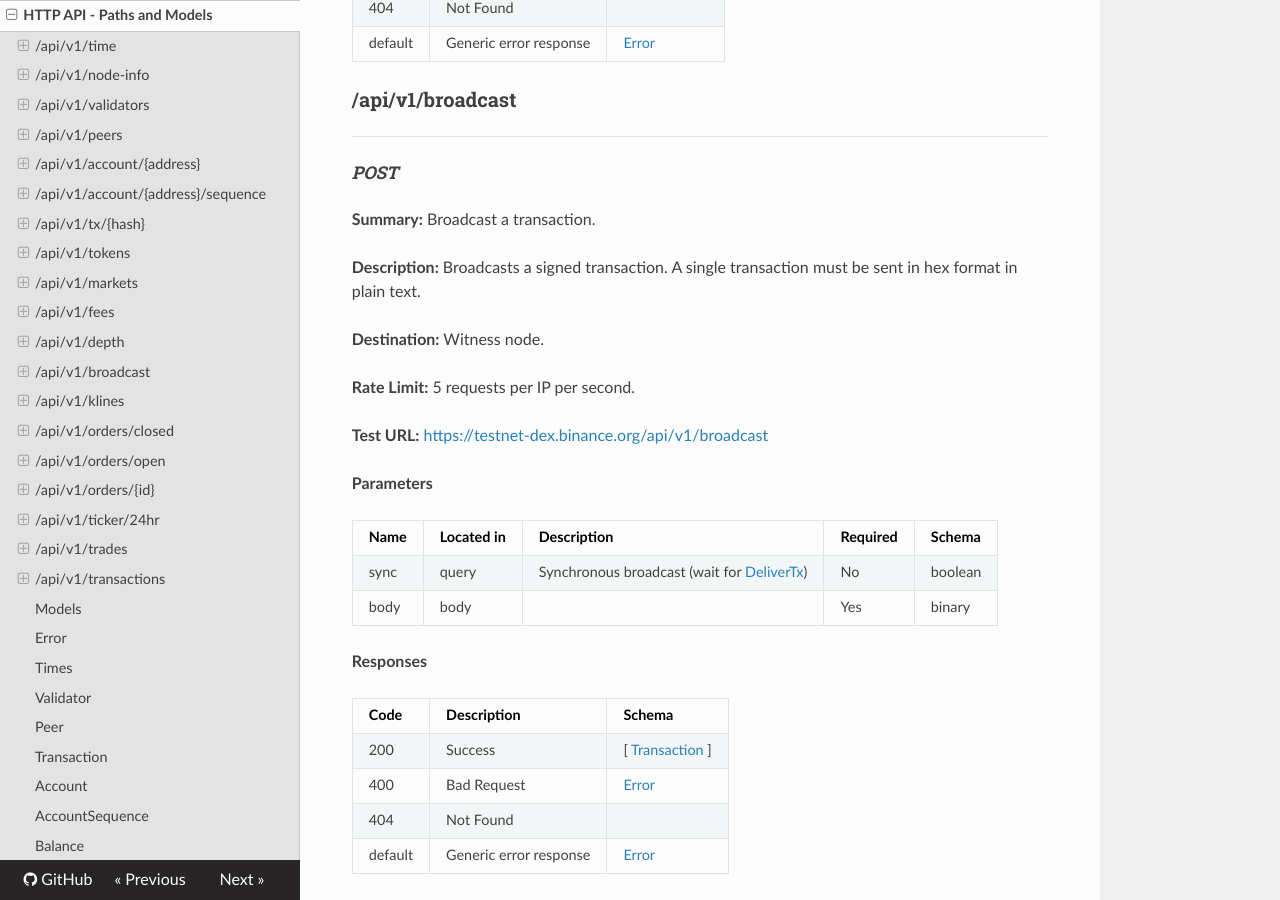
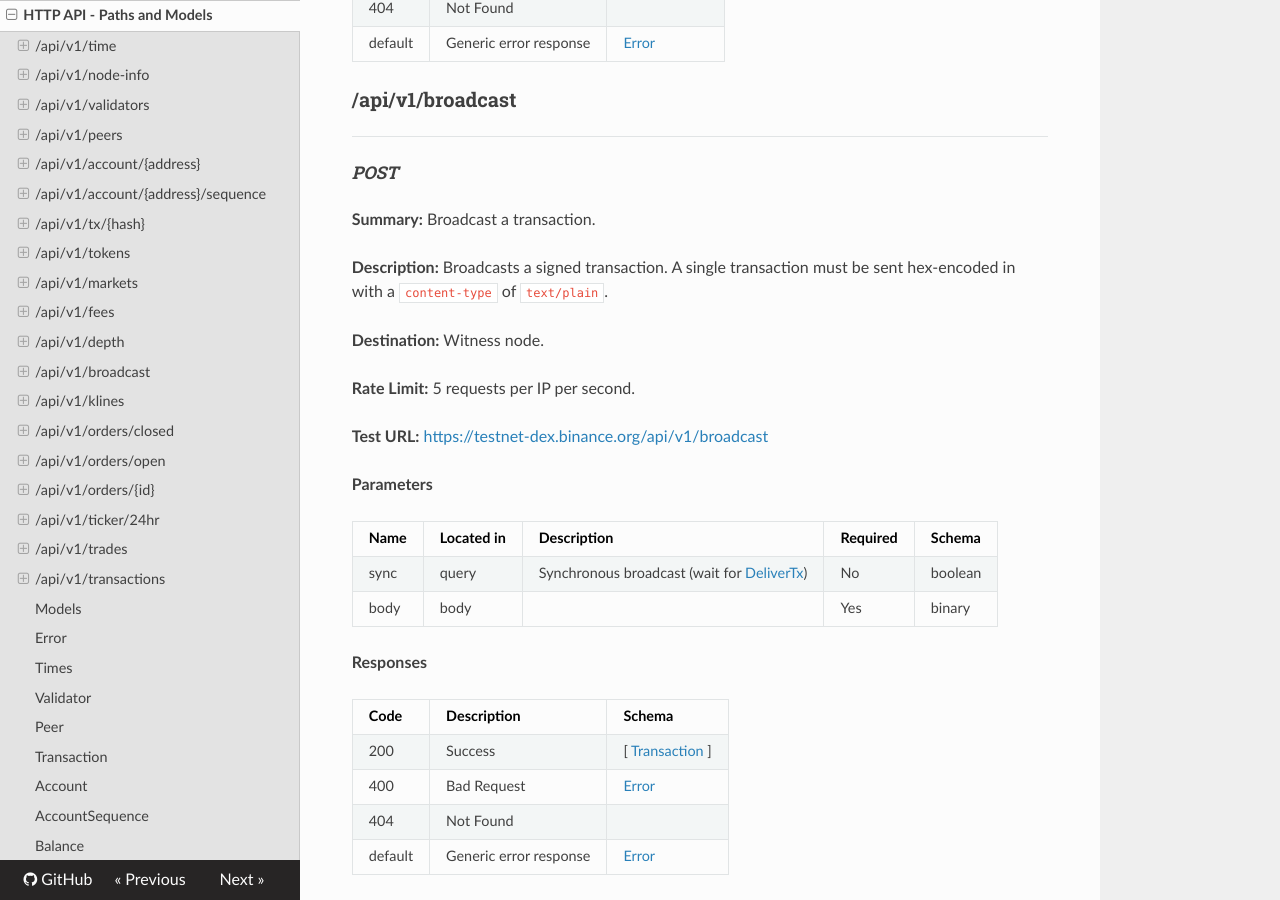
Before and after one commit to yash-sharma1/docs-site, an MkDocs documentation site: the page built from docs/api-reference/dex-api/paths.md, in a window 1280 px wide and 900 px high, scrolled down 7552 px. Built offline with MkDocs 1.6.1, drawn with Linux system fonts in a browser that asks for light colours; nearby versions of some CDN libraries.

Commit message:
http docs: minor broadcast update

```diff
--- a/docs/api-reference/dex-api/paths.md
+++ b/docs/api-reference/dex-api/paths.md
@@ -289,7 +289,7 @@ The given _limit_ must be one of the allowed limits below.
 ##### ***POST***
 **Summary:** Broadcast a transaction.
 
-**Description:** Broadcasts a signed transaction. A single transaction must be sent in hex format in plain text.
+**Description:** Broadcasts a signed transaction. A single transaction must be sent hex-encoded in with a `content-type` of `text/plain`.
 
 **Destination:** Witness node.
 
--- a/swagger.yml
+++ b/swagger.yml
@@ -445,7 +445,7 @@ paths:
       operationId: broadcastTx
       summary: Broadcast a transaction.
       description: |
-        Broadcasts a signed transaction. A single transaction must be sent in hex format in plain text.
+        Broadcasts a signed transaction. A single transaction must be sent hex-encoded in with a `content-type` of `text/plain`.
 
         **Destination:** Witness node.
 
```
